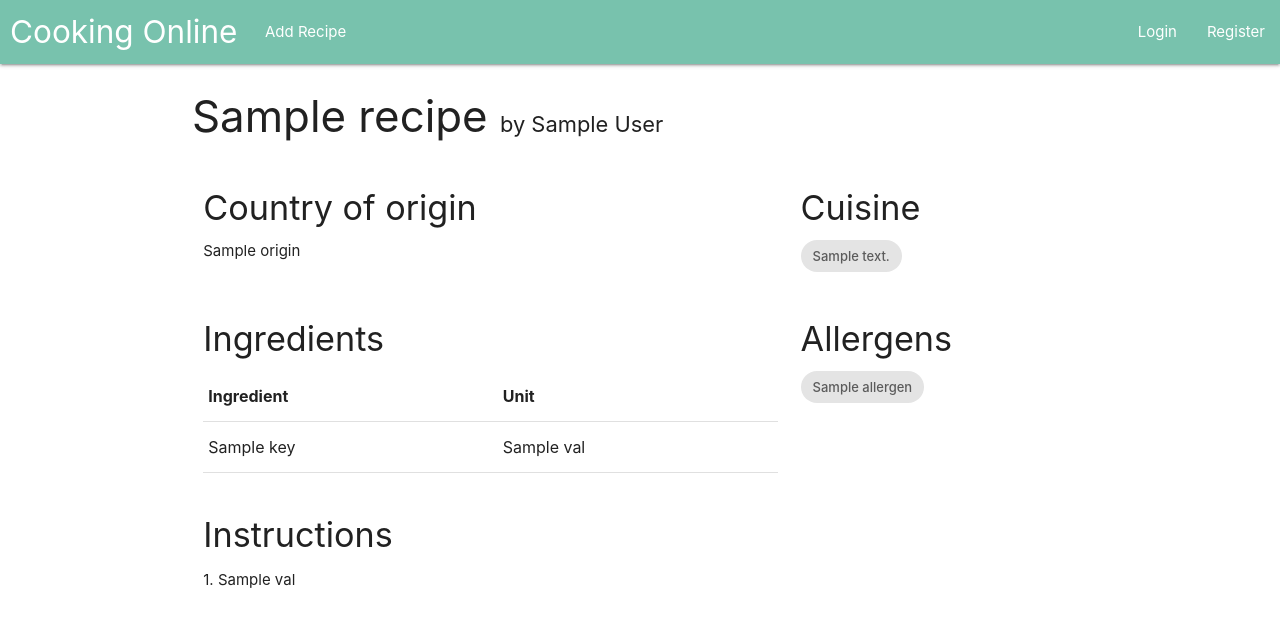
After one commit to Code-Institute-Submissions/DCD-MilestoneProject, a Flask app: template templates/view_recipe.html in a window 1280 px wide. The commit adds this page. Shown: the top 627 px of the page. Run offline with Flask 2, Linux system fonts and the light colour scheme; the template is opened without the code that fills it: most values are stand-ins (such as "Sample title", 1, 10 or a date in 2020); some libraries are stand-ins or nearby versions.

Commit message:
Ability to view reipces implemented in rough

```diff
--- a/app.py
+++ b/app.py
@@ -4,6 +4,7 @@ from flask_pymongo import PyMongo
 from flask_wtf import FlaskForm
 from wtforms import StringField, PasswordField, BooleanField, FieldList
 from wtforms.validators import InputRequired, Length
+from bson.objectid import ObjectId
 
 app = Flask(__name__)
 app.config['SECRET_KEY'] = 'THIS_IS_SECRET_KEY'
@@ -49,6 +50,10 @@ def register():
     form = UserForm()
 
     if form.validate_on_submit():
+        if request.form['username'].strip().lower() == "guest":
+            flash("This is a reserved name, please choose another name.")
+            return render_template('register.html', form=form)
+
         users = mongo.db.users
         existing_user = users.find_one({'username': form.username.data})
 
@@ -91,7 +96,7 @@ def insert_recipe():
 
     ingredients_unit = {}
     for x in range(0, len(ingredients)):
-        ingredients_unit[str(x)] = {"ingredient": ingredients[x], "unit": unit[x]}
+        ingredients_unit[ingredients[x]] = unit[x]
 
     instructions = {}
     for key, val in user_input.items():
@@ -102,20 +107,28 @@ def insert_recipe():
     if 'user' in session:
         author = session['user']
 
+    # Reorganise all data into one dictionary before inserting into database
     data = {
         "recipe_name": request.form['name'],
         "origin": request.form['origin'],
-        "cuisine": cuisines,
-        "ingredients": ingredients_unit,
+        "cuisine": cuisines, # A list
+        "ingredients": ingredients_unit, # A dictionary
         "allergens": request.form.getlist('allergens'),
-        "instructions": instructions,
-        "author": author
+        "instructions": instructions, # A dictionary
+        "author": author,
+        "views": 0,
+        "upvote": 0
     }
 
     recipes.insert_one(data)
 
     return redirect('/')
 
+@app.route('/view_recipe/<recipe_id>')
+def view_recipe(recipe_id):
+    return render_template('view_recipe.html', recipe=mongo.db.recipes.find_one({"_id": ObjectId(recipe_id)}))
+
 if __name__ == '__main__':
     if __name__ == '__main__':
-        app.run(host=os.environ.get('IP'), port=int(os.environ.get('PORT')), debug=True, threaded=True)
+        # app.run(host=os.environ.get('IP'), port=int(os.environ.get('PORT')), debug=True, threaded=True)
+        app.run(debug=True, threaded=True)
--- a/static/css/style.css
+++ b/static/css/style.css
@@ -10,6 +10,10 @@ nav .brand-logo {
     margin-left: 250px;
 }
 
+#view_recipe_author {
+	font-size: 50%;
+}
+
 /* To override styling in materializecss */
 @media only screen and (max-width: 992px) {
     nav .brand-logo {
--- a/static/js/main.js
+++ b/static/js/main.js
@@ -74,6 +74,4 @@ $(document).ready(function() {
 
     });
 
-    var allergens = $('#allergens').getSelectedValues();
-    console.log(allergens);
 });
--- /dev/null
+++ b/templates/view_recipe.html
@@ -0,0 +1,49 @@
+{% extends 'base.html' %} {% block content %}
+<div class="container">
+    <h3>{{ recipe.recipe_name }} <span id="view_recipe_author">by {{ recipe.author }}</span></h3>
+    <div class="row">
+        <div class="col s12 m8">
+            <h4>Country of origin</h4> {{ recipe.origin }}
+        </div>
+        <div class="col s12 m4">
+            <h4>Cuisine</h4> {% for c in recipe.cuisine %}
+            <div class="chip">{{ c }}</div>
+            {% endfor %}
+        </div>
+    </div>
+    <div class="row">
+        <div class="col s12 m8">
+            <h4>Ingredients</h4>
+            <table>
+                <thead>
+                    <tr>
+                        <th>Ingredient</th>
+                        <th>Unit</th>
+                    </tr>
+                </thead>
+                <tbody>
+                	{% for key, val in recipe.ingredients.items() %}
+                	<tr>
+                		<td>{{ key }}</td>
+                		<td>{{ val }}</td>
+                	</tr>
+                	{% endfor %}
+                </tbody>
+            </table>
+        </div>
+        <div class="col s12 m4">
+        	<h4>Allergens</h4> {% for a in recipe.allergens %}
+            <div class="chip">{{ a }}</div>
+            {% endfor %}
+        </div>
+    </div>
+    <div class="row">
+    	<div class="col s12">
+    		<h4>Instructions</h4>
+    		{% for key, val in recipe.instructions.items() %}
+    		<p>{{ loop.index }}. {{ val }}</p>
+    		{% endfor %}
+    	</div>
+    </div>
+</div>
+{% endblock %}
```
